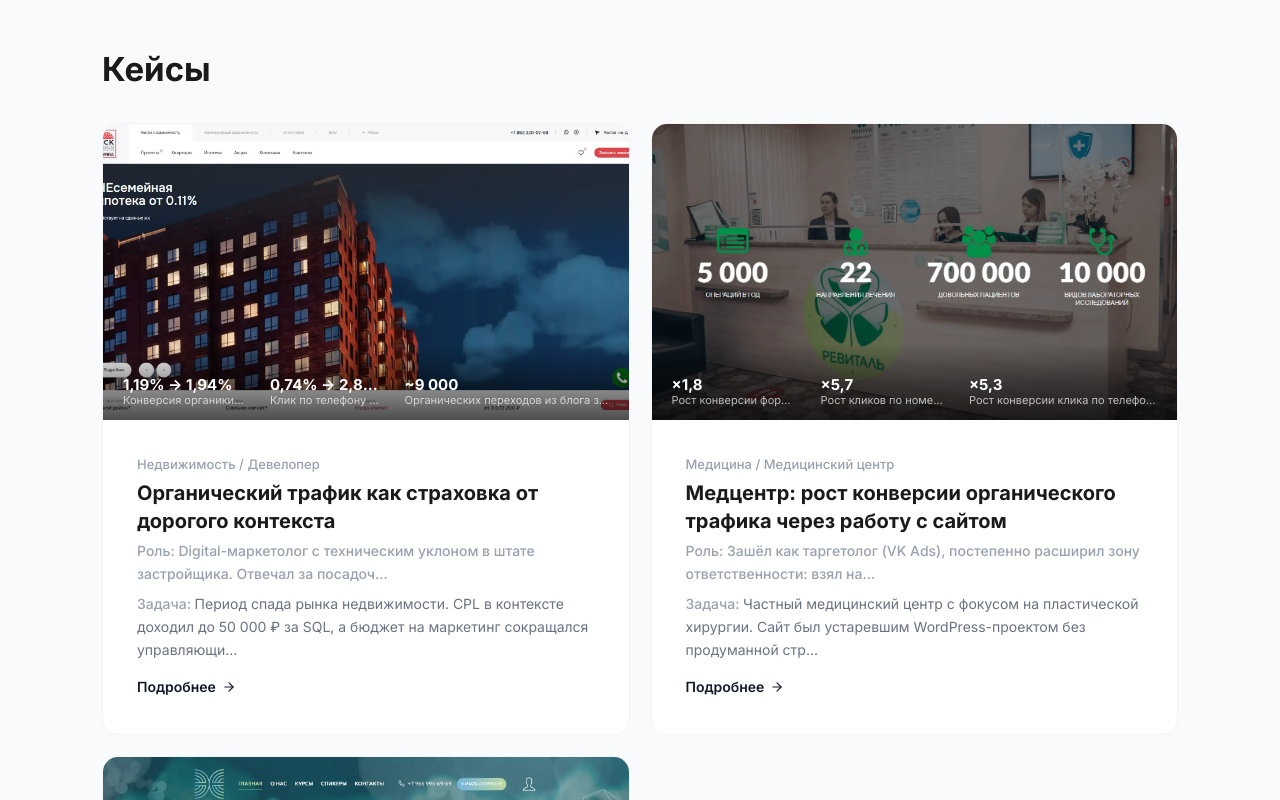
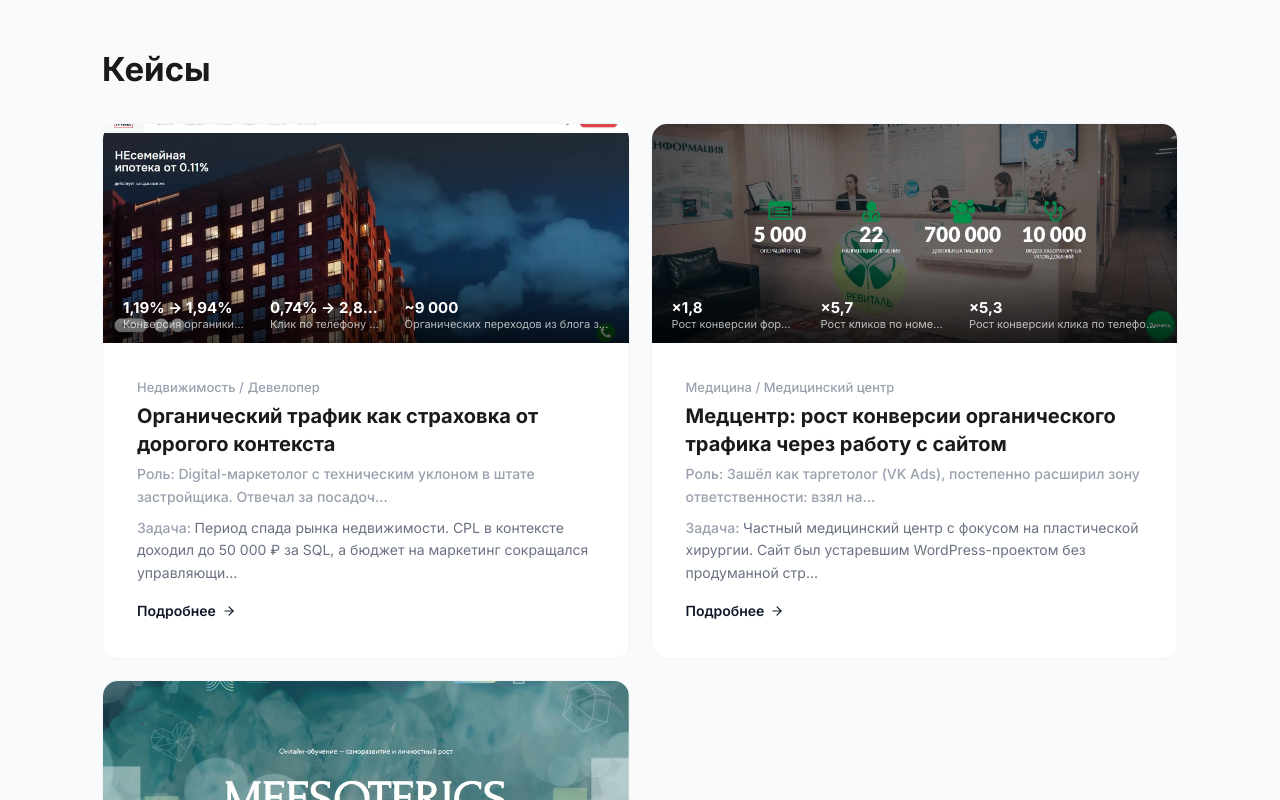
Before and after one commit to steinwayjson/cv, a React (Vite) app: page / in a window 1280 px wide. Shown: the part 2420-3220 px from the top of the page. Built offline with nearby package versions, Linux system fonts and the light colour scheme.

Commit message:
fixed preview image

```diff
--- a/src/app/components/CaseCard.tsx
+++ b/src/app/components/CaseCard.tsx
@@ -16,7 +16,7 @@ export const CaseCard = memo(function CaseCard({ caseStudy, featured }: CaseCard
       to={`/case/${caseStudy.id}`}
       className="group block overflow-hidden rounded-xl border border-gray-100 bg-white transition-all duration-300 hover:-translate-y-0.5 hover:shadow-sm md:rounded-2xl dark:border-white/8 dark:bg-gray-900"
     >
-      <div className="relative overflow-hidden bg-gray-100 aspect-[16/9] dark:bg-gray-800">
+      <div className="relative overflow-hidden bg-gray-100 aspect-[2.4/1] dark:bg-gray-800">
         <img
           src={caseStudy.image}
           alt={caseStudy.title}
```
